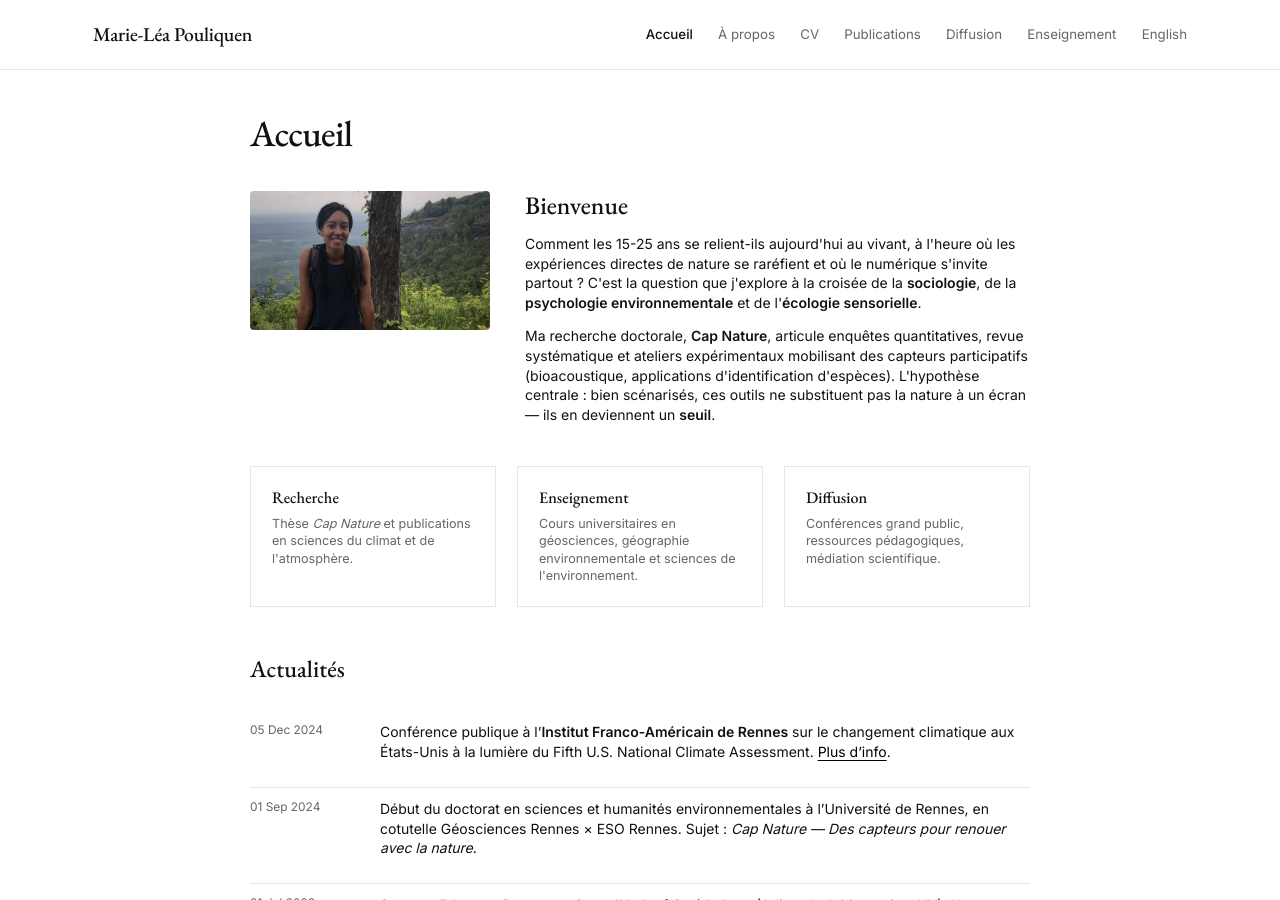
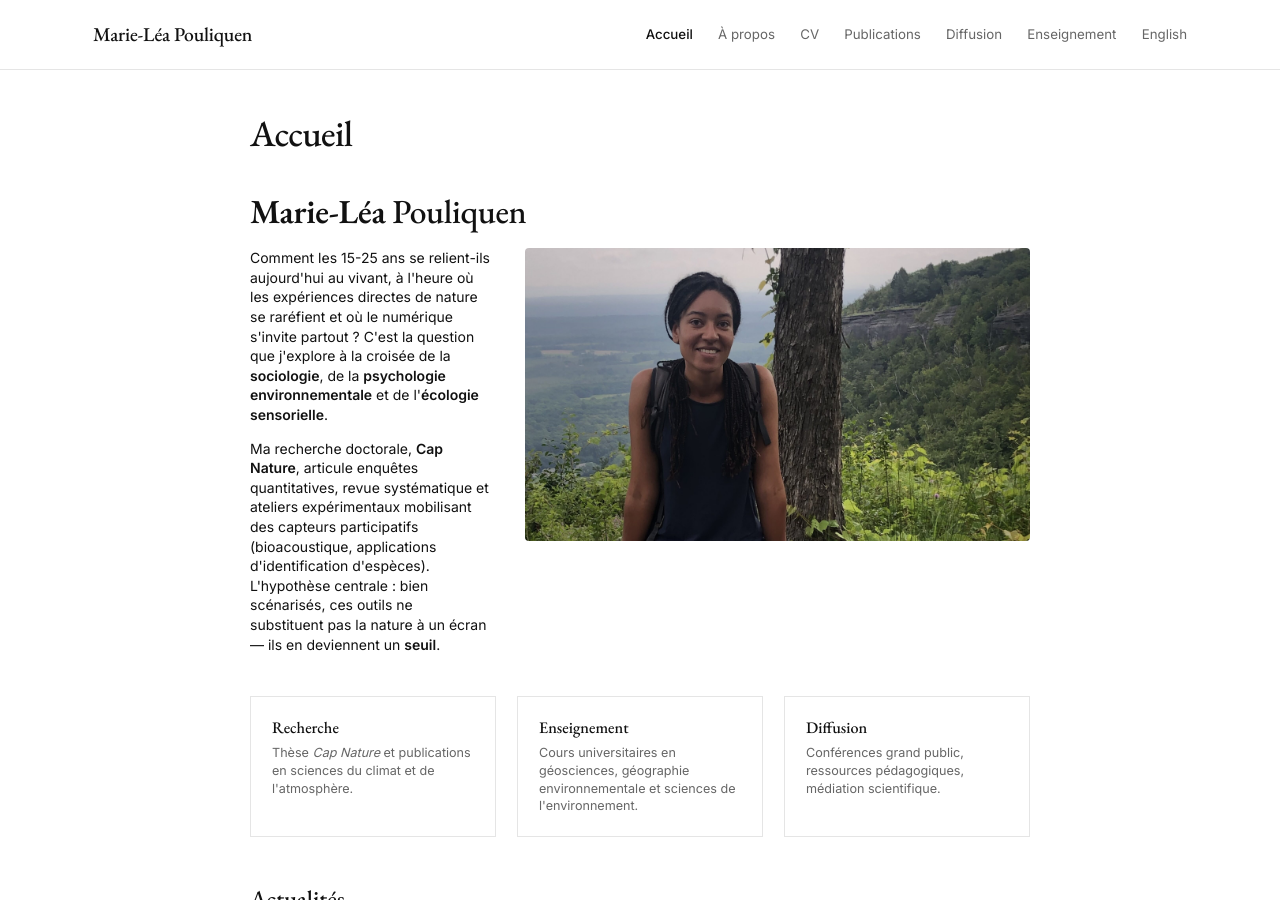
Before and after one commit to marieleapouliquen/marieleapouliquen.github.io, a Jekyll site: the page built from _pages/index.md, in a window 1280 px wide and 900 px high. Built offline with Jekyll 4.4.1, drawn with Linux system fonts in a browser that asks for light colours.

Commit message:
Update index.md

```diff
--- a/_pages/index.md
+++ b/_pages/index.md
@@ -5,13 +5,16 @@ title: Accueil
 description: Marie-Léa Pouliquen — Doctorante en sciences et humanités environnementales, Université de Rennes
 ---
 
+<header class="home-name">
+  <h1><strong>Marie-Léa</strong> Pouliquen</h1>
+</header>
+
 <div class="home-hero">
-  <img src="{{ '/assets/img/profile.jpg' | relative_url }}" alt="Marie-Léa Pouliquen" class="home-photo">
   <div class="home-intro">
-    <h2>Bienvenue</h2>
     <p>Comment les 15-25 ans se relient-ils aujourd'hui au vivant, à l'heure où les expériences directes de nature se raréfient et où le numérique s'invite partout ? C'est la question que j'explore à la croisée de la <strong>sociologie</strong>, de la <strong>psychologie environnementale</strong> et de l'<strong>écologie sensorielle</strong>.</p>
     <p>Ma recherche doctorale, <strong>Cap Nature</strong>, articule enquêtes quantitatives, revue systématique et ateliers expérimentaux mobilisant des capteurs participatifs (bioacoustique, applications d'identification d'espèces). L'hypothèse centrale : bien scénarisés, ces outils ne substituent pas la nature à un écran — ils en deviennent un <strong>seuil</strong>.</p>
   </div>
+  <img src="{{ '/assets/img/profile.jpg' | relative_url }}" alt="Marie-Léa Pouliquen" class="home-photo">
 </div>
 
 <div class="cards">
```
